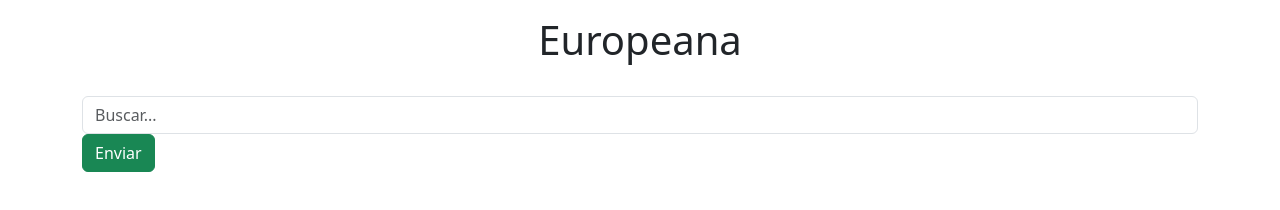
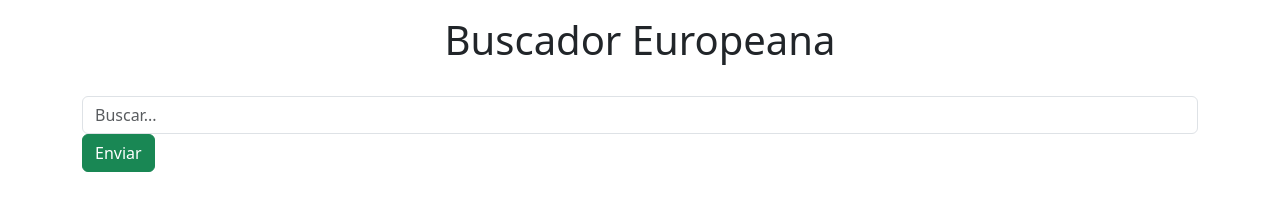
Before and after one commit to emamut/europeana, a plain HTML site: page index.html in a window 1280 px wide. Drawn offline with nearby package versions, Linux system fonts and the light colour scheme.

Commit message:
Update index.html

```diff
--- a/index.html
+++ b/index.html
@@ -16,7 +16,7 @@
     <div class="container" id="app">
       <div class="row mt-3">
         <div class="col text-center">
-          <h1>Europeana</h1>
+          <h1>Buscador Europeana</h1>
         </div>
       </div>
       <div class="row mt-4">
```
